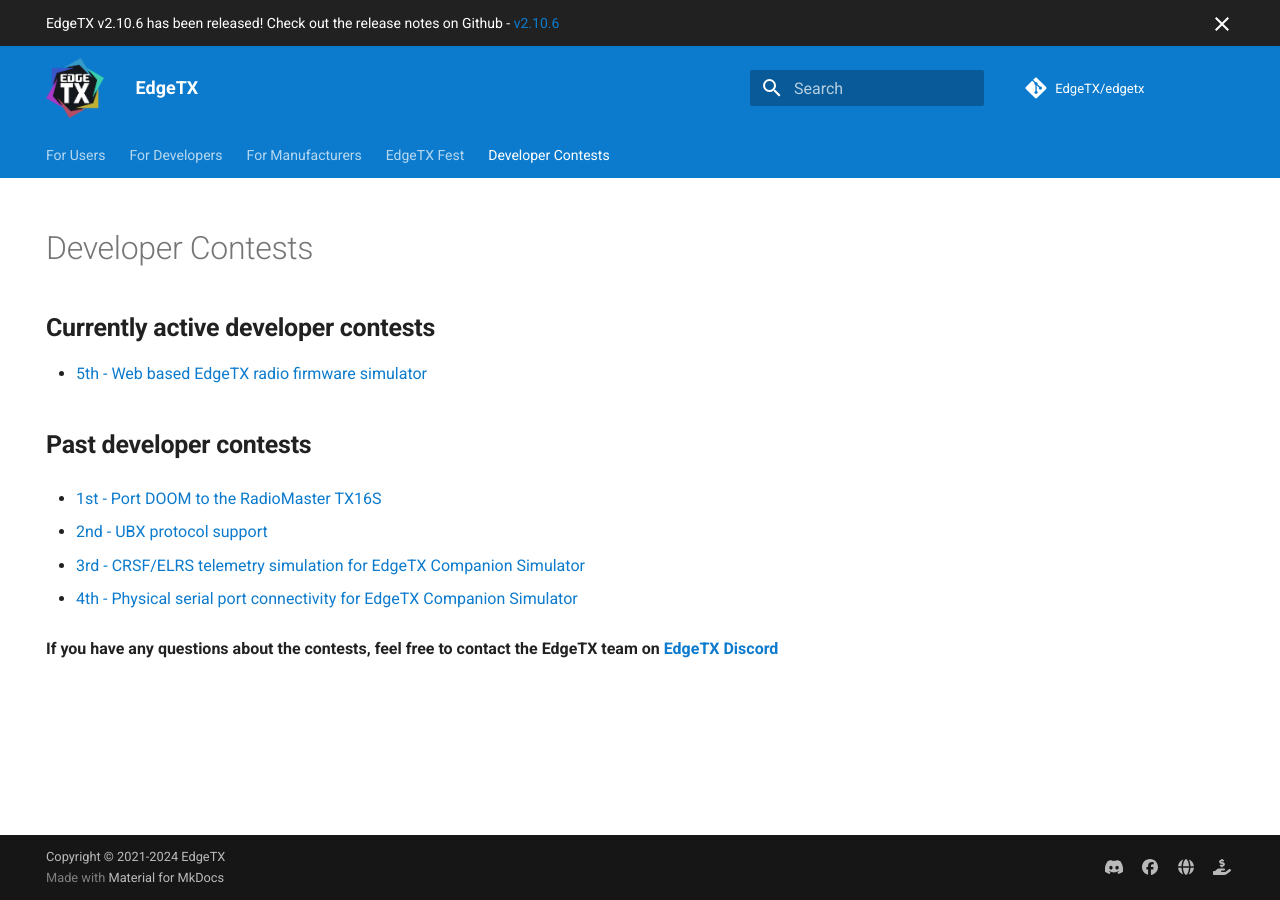
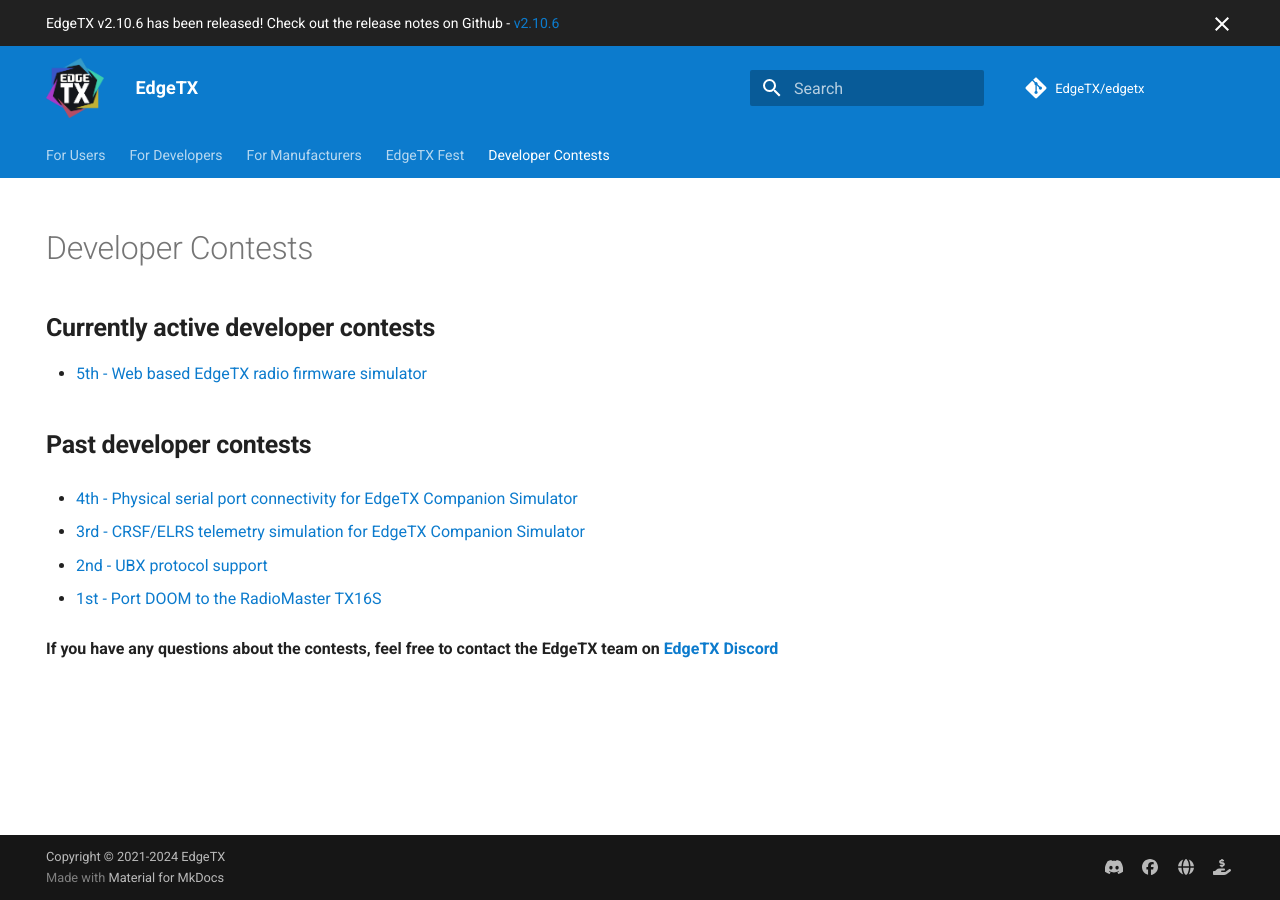
Before and after one commit to EdgeTX/edgetx.github.io, an MkDocs documentation site: the page built from docs/devcontest.md, in a window 1280 px wide. Built offline with MkDocs 1.6.1 and Material for MkDocs 9.7.7, drawn with Linux system fonts in a browser that asks for light colours; comment, search, counter and statistics services are not loaded.

Commit message:
Updated image

```diff
--- a/docs/devcontest.md
+++ b/docs/devcontest.md
@@ -12,12 +12,13 @@
 
 ## **Past developer contests**
 
-* [1st - Port DOOM to the RadioMaster TX16S](https://discord.com/channels/839849772864503828/990143132706422815)
+* [4th - Physical serial port connectivity for EdgeTX Companion Simulator](https://discord.com/channels/839849772864503828/1276414459342225478)
+
+* [3rd - CRSF/ELRS telemetry simulation for EdgeTX Companion Simulator](https://discord.com/channels/839849772864503828/1268829063728992318)
 
 * [2nd - UBX protocol support](https://discord.com/channels/839849772864503828/1210916167976361984)
 
-* [3rd - CRSF/ELRS telemetry simulation for EdgeTX Companion Simulator](https://discord.com/channels/839849772864503828/1268829063728992318)
+* [1st - Port DOOM to the RadioMaster TX16S](https://discord.com/channels/839849772864503828/990143132706422815)
 
-* [4th - Physical serial port connectivity for EdgeTX Companion Simulator](https://discord.com/channels/839849772864503828/1276414459342225478)
 
 **If you have any questions about the contests, feel free to contact the EdgeTX team on [EdgeTX Discord](https://discord.gg/wF9wUKnZ6H)**
```
Also changed, not shown: 1 other file.
